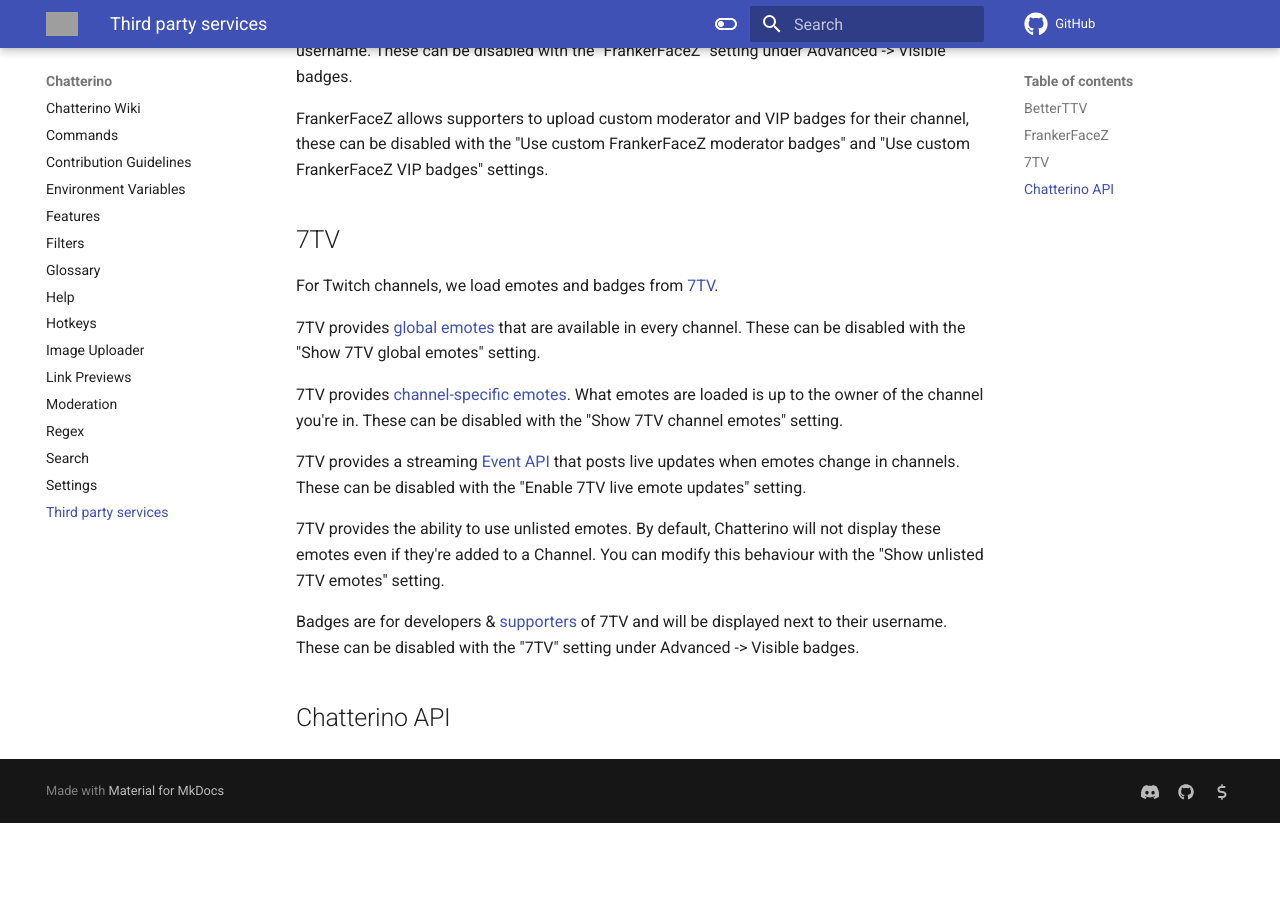
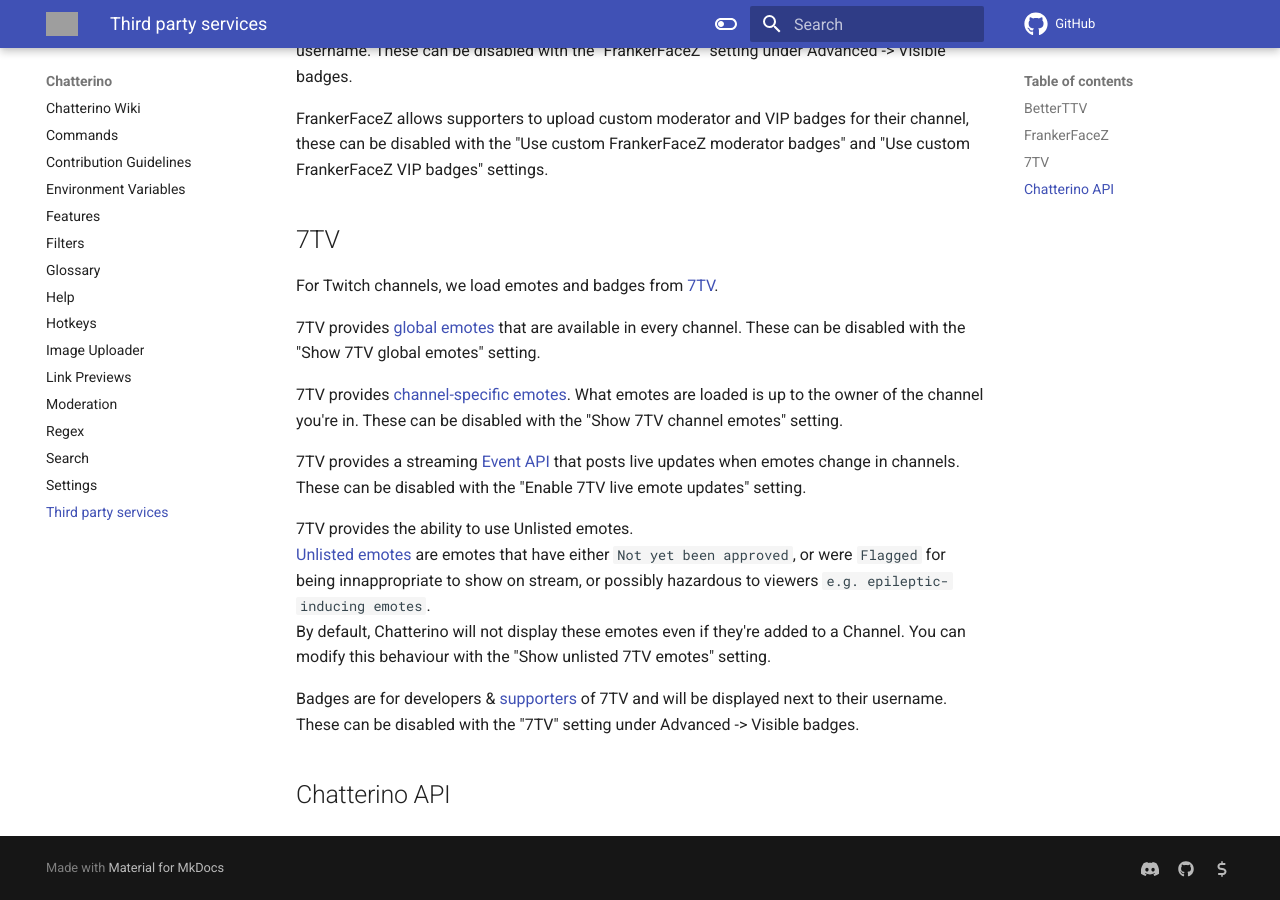
Before and after one commit to Chatterino/wiki, an MkDocs documentation site: the page built from docs/Third_party_services.md, in a window 1280 px wide and 900 px high, scrolled down 736 px. Built offline with MkDocs 1.6.1 and Material for MkDocs 9.7.7, drawn with Linux system fonts in a browser that asks for light colours; comment, search, counter and statistics services are not loaded; before the commit the page ends 1559 px from its top, so only the background shows below that; grey boxes are pictures that could not be loaded.

Commit message:
Update 7TV docs about unlisted emotes

```diff
--- a/docs/Third_party_services.md
+++ b/docs/Third_party_services.md
@@ -30,8 +30,9 @@
 
 7TV provides a streaming [Event API](https://github.com/SevenTV/EventAPI) that posts live updates when emotes change in channels. These can be disabled with the "Enable 7TV live emote updates" setting.
 
-<!-- TODO: Link to 7TV emote guidelines for clarification on what constitutes an unlisted emote -->
-7TV provides the ability to use unlisted emotes. By default, Chatterino will not display these emotes even if they're added to a Channel. You can modify this behaviour with the "Show unlisted 7TV emotes" setting.
+7TV provides the ability to use Unlisted emotes.
+[Unlisted emotes](https://github.com/SevenTV/Website/blob/ec9790a709e9758526a79a11ecda62ffc91325c9/locale/en_US.ts#L188) are emotes that have either `Not yet been approved`, or were `Flagged` for being innappropriate to show on stream, or possibly hazardous to viewers `e.g. epileptic-inducing emotes`.
+By default, Chatterino will not display these emotes even if they're added to a Channel. You can modify this behaviour with the "Show unlisted 7TV emotes" setting.
 
 Badges are for developers & [supporters](https://7tv.app/subscribe) of 7TV and will be displayed next to their username. These can be disabled with the "7TV" setting under Advanced -> Visible badges.
 
```
